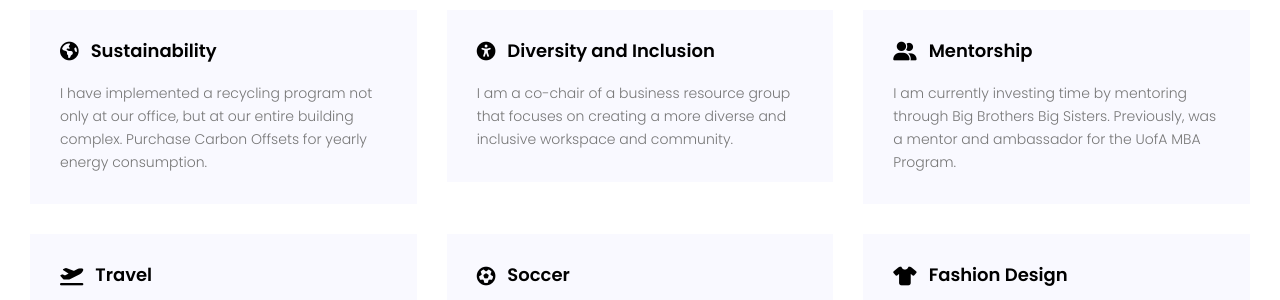
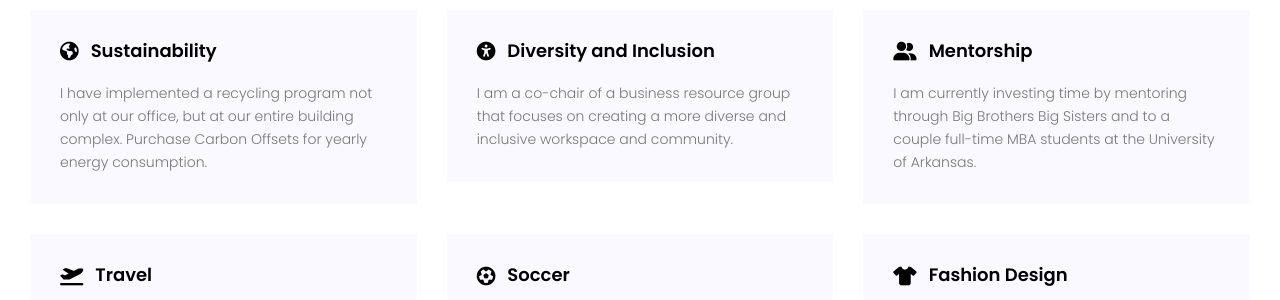
Before and after one commit to boombranco/boombranco.github.io, a Jekyll site: the page about.html, which Jekyll copies as it is, in a window 1280 px wide. Shown: the part 1704-2004 px from the top of the page. Built offline with Jekyll 4.4.1, drawn with Linux system fonts in a browser that asks for light colours; nearby versions of some CDN libraries.

Commit message:
Updated mentorship card in about section

```diff
--- a/about.html
+++ b/about.html
@@ -302,7 +302,7 @@
               <h4><a href="#">Mentorship</a></h4>
             </div>
             <p>
-              I am currently investing time by mentoring through Big Brothers Big Sisters. Previously, was a mentor and ambassador for the UofA MBA Program.
+              I am currently investing time by mentoring through Big Brothers Big Sisters and to a couple full-time MBA students at the University of Arkansas.
             </p>
           </div>
         </div>
```
